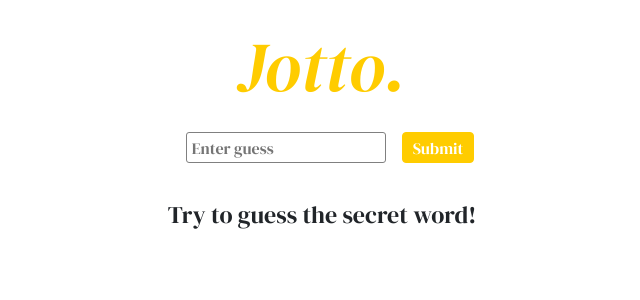
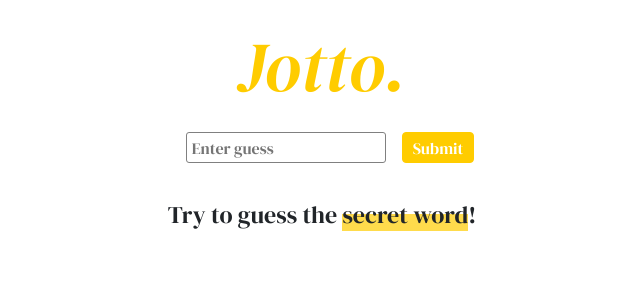
Before and after one commit to sssgordon/jotto, a React (Create React App) app: page / in a window 1280 px wide. Shown: the top 300 px of the page, without its empty margins (318-958 px from the left). Built offline with nearby package versions, Linux system fonts and the light colour scheme.

Commit message:
Styling instructions

```diff
--- a/src/components/GuessedWords/GuessedWords.css
+++ b/src/components/GuessedWords/GuessedWords.css
@@ -4,6 +4,14 @@
 
 .guessed-words__instructions {
     font-size: 24px;
+}
+
+.highlight {
+    background: linear-gradient(
+        180deg,
+        rgba(255, 255, 255, 0) 50%,
+        rgba(255, 204, 0, 0.7) 50%
+    );
 }
 
 .guessed-words__group {
--- a/src/components/GuessedWords/GuessedWords.js
+++ b/src/components/GuessedWords/GuessedWords.js
@@ -7,12 +7,12 @@ const GuessedWords = props => {
     let contents;
     if (props.guessedWords.length === 0) {
         contents = (
-            <span
+            <div
                 data-test="guess-instructions"
                 className="guessed-words__instructions"
             >
-                Try to guess the secret word!
-            </span>
+                Try to guess the <span className="highlight">secret word</span>!
+            </div>
         );
     } else {
         const guessedWordsRows = props.guessedWords.map((word, index) => (
```
